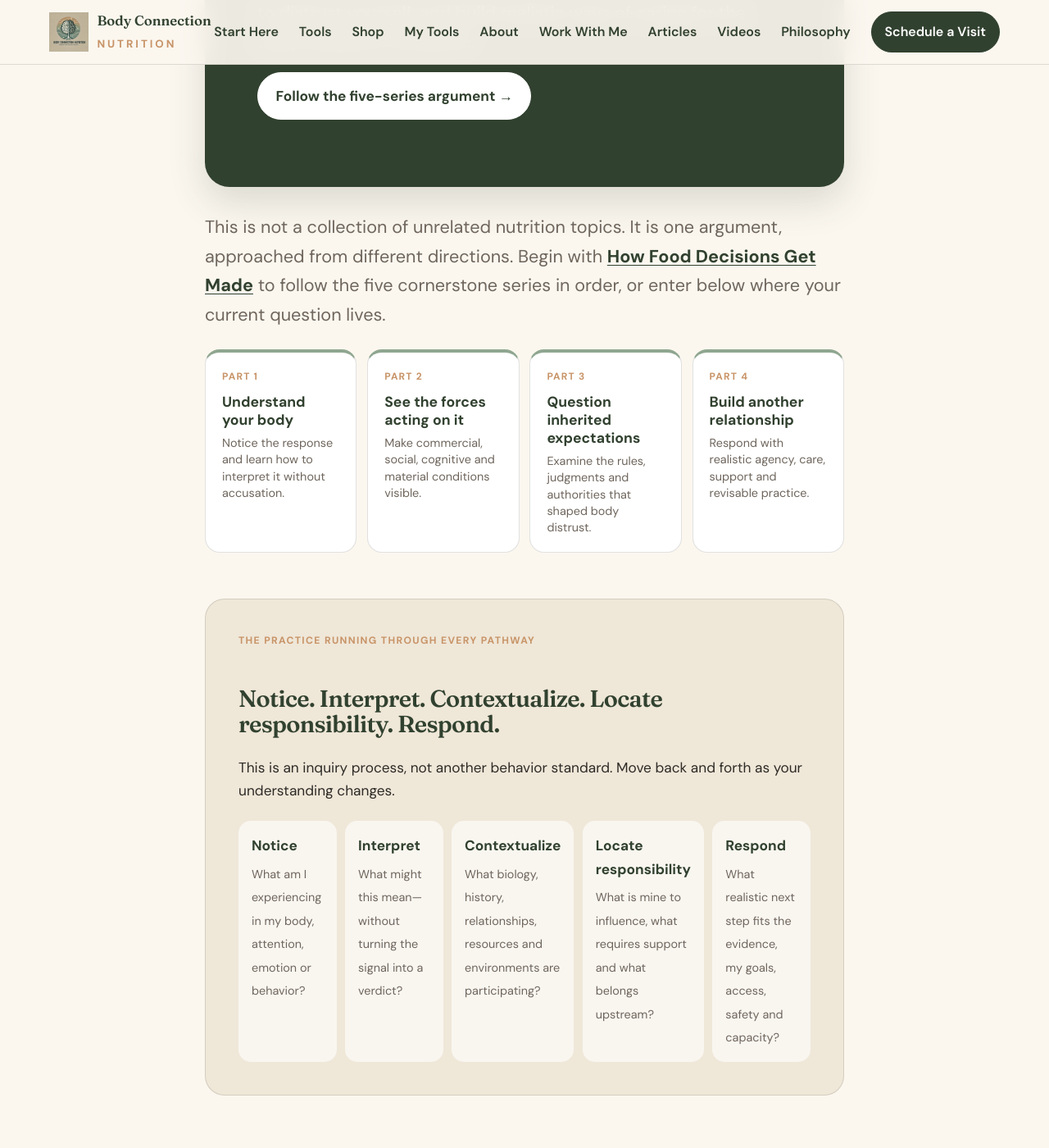
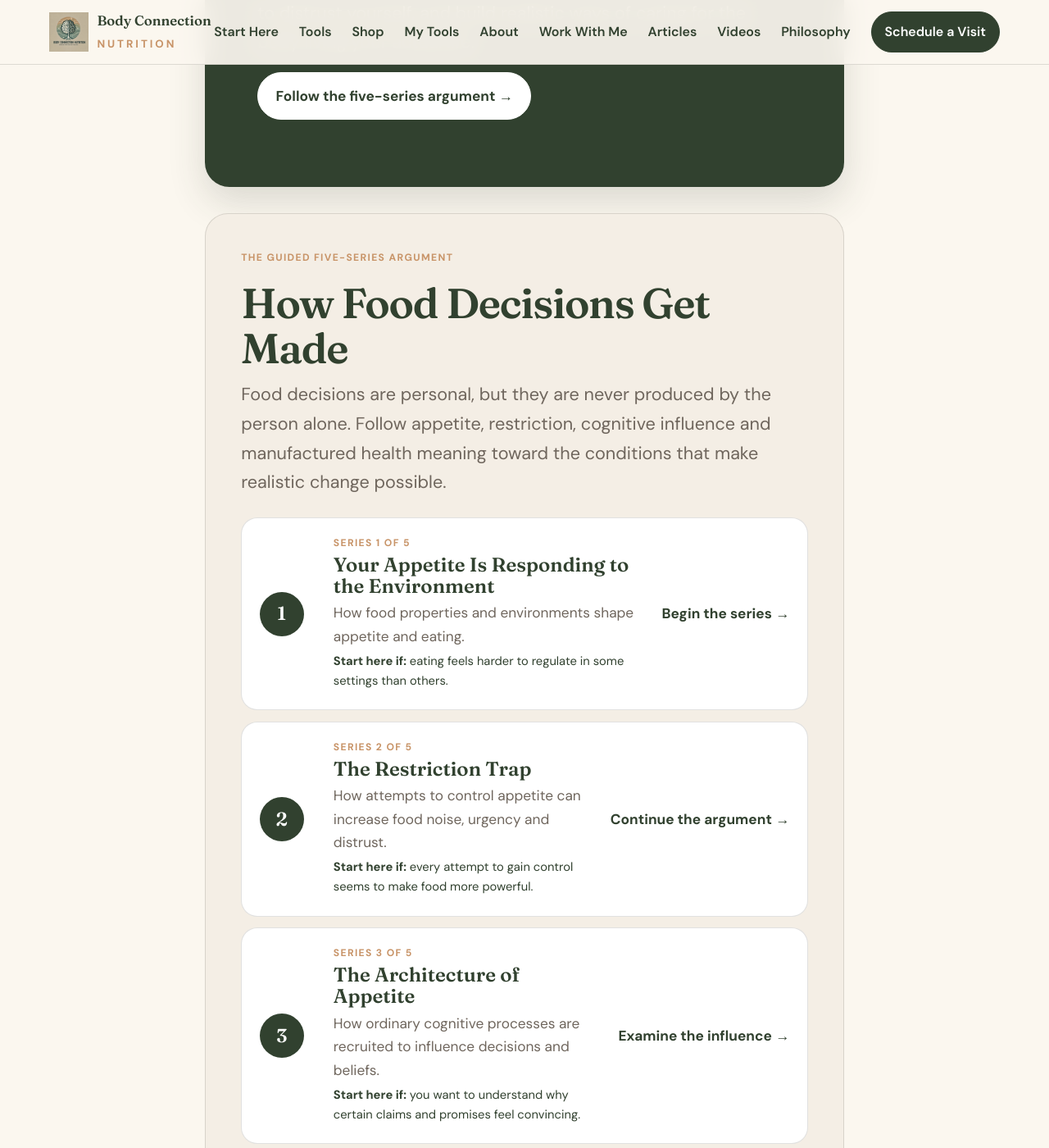
Before and after one commit to BodyConnectionNutrition/Nov-10-build, a Jekyll site: the page built from blog.md, in a window 1280 px wide and 1400 px high, scrolled down 1093 px. Shown: the whole window at 82% size. Built offline with Jekyll 4.4.1, drawn with Linux system fonts in a browser that asks for light colours; some of the changed text lies outside the part shown.

Commit message:
Show five-series guided pathway on Articles page

```diff
--- a/blog.md
+++ b/blog.md
@@ -9,12 +9,13 @@ intro: Understand the response. Find the context. Put responsibility where it be
 <style>
 .framework-hero{background:var(--forest);color:#fff;border-radius:30px;padding:clamp(2rem,5vw,4rem);margin:1.5rem 0 2rem;box-shadow:0 18px 45px rgba(49,65,47,.16)}.framework-hero h2,.framework-hero p,.framework-hero a{color:#fff}.framework-hero h2{font-size:clamp(2.2rem,5vw,4.2rem);line-height:1.02;max-width:880px;margin:.45rem 0 1.2rem}.framework-hero .lead{max-width:800px;color:#f4eee5}.framework-hero .button{background:#fff;color:var(--forest);border-color:#fff}.framework-hero .button:hover{color:var(--forest)}
 .journey-intro{max-width:800px;margin:2rem 0 1.5rem}.journey-grid{display:grid;grid-template-columns:repeat(4,1fr);gap:.8rem;margin:0 0 3.5rem}.journey-link{display:block;text-decoration:none;background:var(--paper);border:1px solid var(--line);border-top:4px solid var(--sage);border-radius:18px;padding:1.25rem;transition:transform .2s,box-shadow .2s}.journey-link:hover{transform:translateY(-3px);box-shadow:0 12px 28px rgba(49,65,47,.10)}.journey-link span{display:block;color:var(--clay);font-size:.75rem;text-transform:uppercase;letter-spacing:.1em;font-weight:800;margin-bottom:.55rem}.journey-link strong{display:block;color:var(--forest);font-size:1.1rem;line-height:1.25}.journey-link small{display:block;color:var(--muted);margin-top:.45rem;line-height:1.4}
+.guided-pathway{margin:2rem 0 4rem;padding:clamp(1.5rem,4vw,2.7rem);background:#f4eee5;border:1px solid var(--line);border-radius:28px}.guided-pathway-head{max-width:820px;margin-bottom:1.5rem}.guided-pathway-head h2{font-size:clamp(2rem,4vw,3.2rem);margin:.3rem 0 .75rem}.pathway-list{display:grid;gap:.85rem;counter-reset:pathway}.pathway-card{position:relative;display:grid;grid-template-columns:70px minmax(0,1fr) auto;gap:1.25rem;align-items:center;background:#fff;border:1px solid var(--line);border-radius:20px;padding:1.25rem 1.35rem;text-decoration:none;transition:transform .2s,box-shadow .2s,border-color .2s}.pathway-card:hover{transform:translateX(4px);box-shadow:0 12px 28px rgba(49,65,47,.10);border-color:var(--sage)}.pathway-number{display:grid;place-items:center;width:54px;height:54px;border-radius:50%;background:var(--forest);color:#fff;font-family:"Fraunces",Georgia,serif;font-size:1.45rem;font-weight:700}.pathway-copy .stage-label{display:block;margin-bottom:.25rem}.pathway-copy h3{font-size:1.5rem;margin:0 0 .35rem}.pathway-copy p{color:var(--muted);margin:.2rem 0}.pathway-copy .start-if{color:var(--forest);font-size:.92rem}.pathway-action{color:var(--forest);font-weight:800;white-space:nowrap}.pathway-overview{margin:1.25rem 0 0;text-align:right}
 .practice{background:#efe7d8;border:1px solid var(--line);border-radius:24px;padding:clamp(1.5rem,4vw,2.5rem);margin:0 0 4rem}.practice h2{font-size:1.8rem}.practice-steps{display:grid;grid-template-columns:repeat(5,1fr);gap:.65rem;margin-top:1.4rem}.practice-step{background:rgba(255,255,255,.62);border-radius:15px;padding:1rem}.practice-step b{display:block;color:var(--forest);margin-bottom:.3rem}.practice-step small{color:var(--muted);line-height:1.35}
 .library-section{padding:4rem 0;border-top:1px solid var(--line)}.library-section-head{display:grid;grid-template-columns:.72fr 1.28fr;gap:2rem;align-items:end;margin-bottom:1.8rem}.library-section-head h2{font-size:clamp(2rem,4vw,3.2rem);margin:.25rem 0 0}.library-section-head p{color:var(--muted);margin:0}.stage-label{font-size:.76rem;text-transform:uppercase;letter-spacing:.11em;font-weight:800;color:var(--clay)}
 .series-grid,.card-grid{display:grid;grid-template-columns:repeat(2,1fr);gap:1rem}.series{background:#e4eadf;border:1px solid var(--line);border-radius:22px;padding:clamp(1.5rem,3vw,2rem)}.series h3{font-size:1.65rem;margin:.25rem 0 .7rem}.series p{color:var(--muted)}.series details{margin-top:1rem;border-top:1px solid rgba(49,65,47,.18);padding-top:.85rem}.series summary{cursor:pointer;color:var(--forest);font-weight:800}.series ol{margin:1rem 0 0;padding-left:1.35rem}.series li{margin:.65rem 0;padding-left:.2rem}.library-card{display:flex;flex-direction:column;background:var(--paper);border:1px solid var(--line);border-radius:20px;padding:1.5rem;text-decoration:none;transition:transform .2s,box-shadow .2s,border-color .2s}.library-card:hover{transform:translateY(-3px);box-shadow:0 14px 35px rgba(49,65,47,.10);border-color:var(--sage)}.library-card .label{font-size:.74rem;text-transform:uppercase;letter-spacing:.1em;font-weight:800;color:var(--clay);margin-bottom:.65rem}.library-card h3{font-size:1.35rem;margin:0 0 .55rem}.library-card p{color:var(--muted);margin:0}.section-bridge{margin:2rem 0 0;padding:1.3rem 1.5rem;border-left:4px solid var(--clay);background:#f7f2e9}.section-bridge strong{color:var(--forest)}
 .respond-cta{background:var(--forest);color:#fff;border-radius:24px;padding:2rem;margin-top:1rem;display:flex;justify-content:space-between;gap:2rem;align-items:center}.respond-cta h3,.respond-cta p{color:#fff}.respond-cta h3{margin:0 0 .45rem}.respond-cta p{margin:0;color:#f4eee5}.respond-cta .button{background:#fff;color:var(--forest);border-color:#fff;white-space:nowrap}.foundation{margin-top:4rem;padding:2.5rem;border-radius:24px;background:#f4eee5}.foundation h2{font-size:1.8rem}
 @media(max-width:900px){.journey-grid{grid-template-columns:repeat(2,1fr)}.practice-steps{grid-template-columns:repeat(2,1fr)}.practice-step:last-child{grid-column:1 / -1}.library-section-head{grid-template-columns:1fr;gap:.5rem}}
-@media(max-width:700px){.journey-grid,.series-grid,.card-grid{grid-template-columns:1fr}.practice-steps{grid-template-columns:1fr}.practice-step:last-child{grid-column:auto}.respond-cta{display:block}.respond-cta .button{margin-top:1rem}.library-section{padding:3rem 0}}
+@media(max-width:700px){.journey-grid,.series-grid,.card-grid{grid-template-columns:1fr}.pathway-card{grid-template-columns:48px minmax(0,1fr);gap:.85rem}.pathway-number{width:44px;height:44px;font-size:1.15rem}.pathway-action{grid-column:2;white-space:normal}.pathway-overview{text-align:left}.practice-steps{grid-template-columns:1fr}.practice-step:last-child{grid-column:auto}.respond-cta{display:block}.respond-cta .button{margin-top:1rem}.library-section{padding:3rem 0}}
 </style>
 
 <section class="framework-hero">
@@ -24,7 +25,43 @@ intro: Understand the response. Find the context. Put responsibility where it be
   <p><a class="button" href="/how-food-decisions-get-made/">Follow the five-series argument →</a></p>
 </section>
 
-<p class="journey-intro lead">This is not a collection of unrelated nutrition topics. It is one argument, approached from different directions. Begin with <a href="/how-food-decisions-get-made/"><strong>How Food Decisions Get Made</strong></a> to follow the five cornerstone series in order, or enter below where your current question lives.</p>
+<section class="guided-pathway" aria-labelledby="guided-pathway-title">
+  <div class="guided-pathway-head">
+    <p class="stage-label">The guided five-series argument</p>
+    <h2 id="guided-pathway-title">How Food Decisions Get Made</h2>
+    <p class="lead">Food decisions are personal, but they are never produced by the person alone. Follow appetite, restriction, cognitive influence and manufactured health meaning toward the conditions that make realistic change possible.</p>
+  </div>
+  <div class="pathway-list">
+    <a class="pathway-card" href="/blog/food-designed-hard-to-stop-eating/">
+      <span class="pathway-number" aria-hidden="true">1</span>
+      <div class="pathway-copy"><span class="stage-label">Series 1 of 5</span><h3>Your Appetite Is Responding to the Environment</h3><p>How food properties and environments shape appetite and eating.</p><p class="start-if"><strong>Start here if:</strong> eating feels harder to regulate in some settings than others.</p></div>
+      <span class="pathway-action">Begin the series →</span>
+    </a>
+    <a class="pathway-card" href="/blog/restriction-trap/">
+      <span class="pathway-number" aria-hidden="true">2</span>
+      <div class="pathway-copy"><span class="stage-label">Series 2 of 5</span><h3>The Restriction Trap</h3><p>How attempts to control appetite can increase food noise, urgency and distrust.</p><p class="start-if"><strong>Start here if:</strong> every attempt to gain control seems to make food more powerful.</p></div>
+      <span class="pathway-action">Continue the argument →</span>
+    </a>
+    <a class="pathway-card" href="/blog/health-halo-food-marketing/">
+      <span class="pathway-number" aria-hidden="true">3</span>
+      <div class="pathway-copy"><span class="stage-label">Series 3 of 5</span><h3>The Architecture of Appetite</h3><p>How ordinary cognitive processes are recruited to influence decisions and beliefs.</p><p class="start-if"><strong>Start here if:</strong> you want to understand why certain claims and promises feel convincing.</p></div>
+      <span class="pathway-action">Examine the influence →</span>
+    </a>
+    <a class="pathway-card" href="/food-waste-to-wellness/">
+      <span class="pathway-number" aria-hidden="true">4</span>
+      <div class="pathway-copy"><span class="stage-label">Series 4 of 5</span><h3>Food Waste to Wellness</h3><p>How commercial systems manufacture health meaning around products.</p><p class="start-if"><strong>Start here if:</strong> an ingredient or sustainability story is being used to imply a health benefit.</p></div>
+      <span class="pathway-action">Follow the investigation →</span>
+    </a>
+    <a class="pathway-card" href="/change-needs-conditions/">
+      <span class="pathway-number" aria-hidden="true">5</span>
+      <div class="pathway-copy"><span class="stage-label">Series 5 of 5</span><h3>Change Needs Conditions</h3><p>How resources, support, belonging and realistic options make new patterns possible.</p><p class="start-if"><strong>Start here if:</strong> you understand the problem and need a humane, practical way forward.</p></div>
+      <span class="pathway-action">Make the constructive turn →</span>
+    </a>
+  </div>
+  <p class="pathway-overview"><a class="text-link" href="/how-food-decisions-get-made/">Read the complete pathway overview →</a></p>
+</section>
+
+<p class="journey-intro lead"><strong>Or enter the wider library where your current question lives.</strong> The four pathways below organize the complete collection by the Body Connection practice.</p>
 
 <nav class="journey-grid" aria-label="Article library pathways">
   <a class="journey-link" href="#understand"><span>Part 1</span><strong>Understand your body</strong><small>Notice the response and learn how to interpret it without accusation.</small></a>
```
